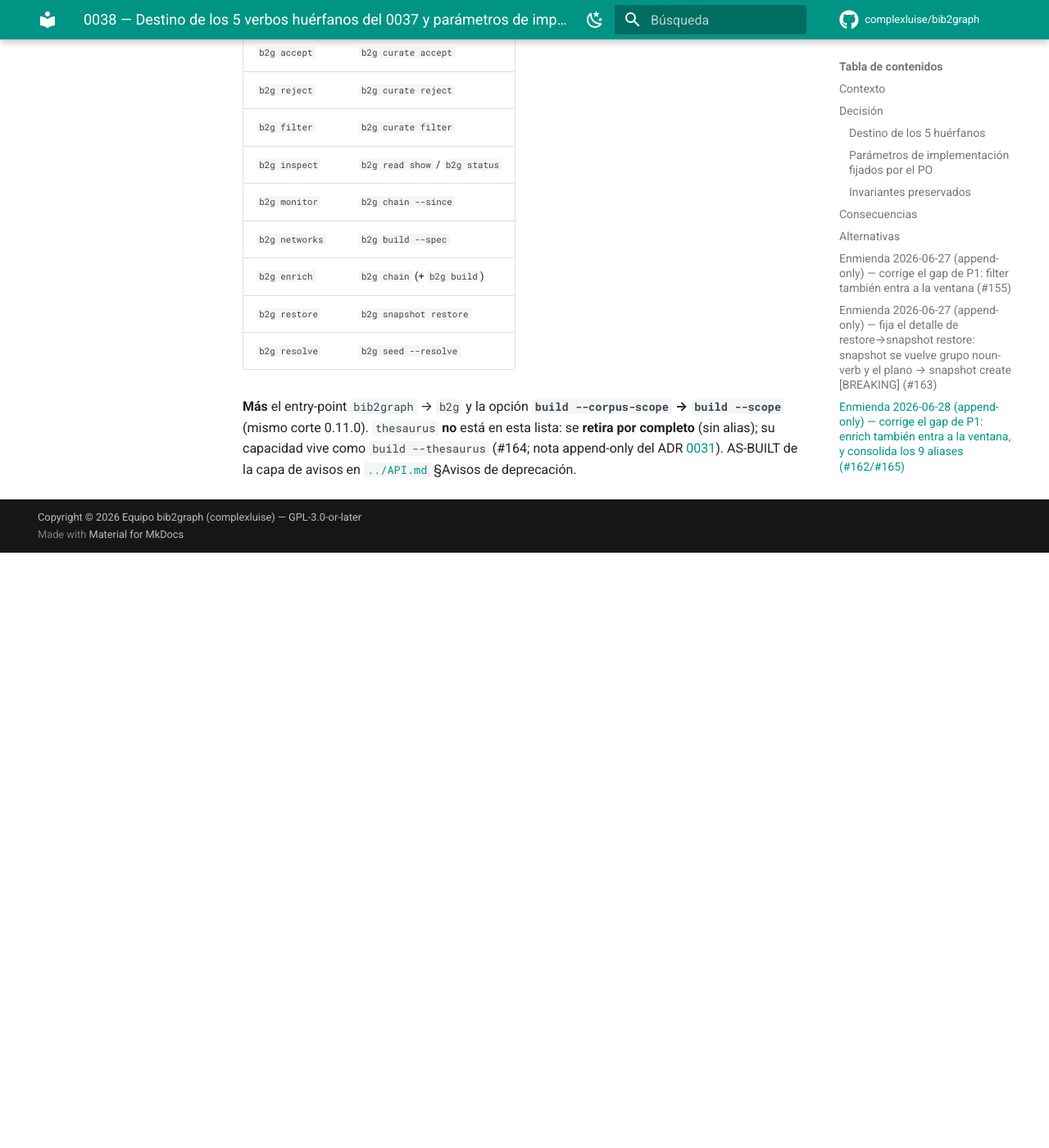
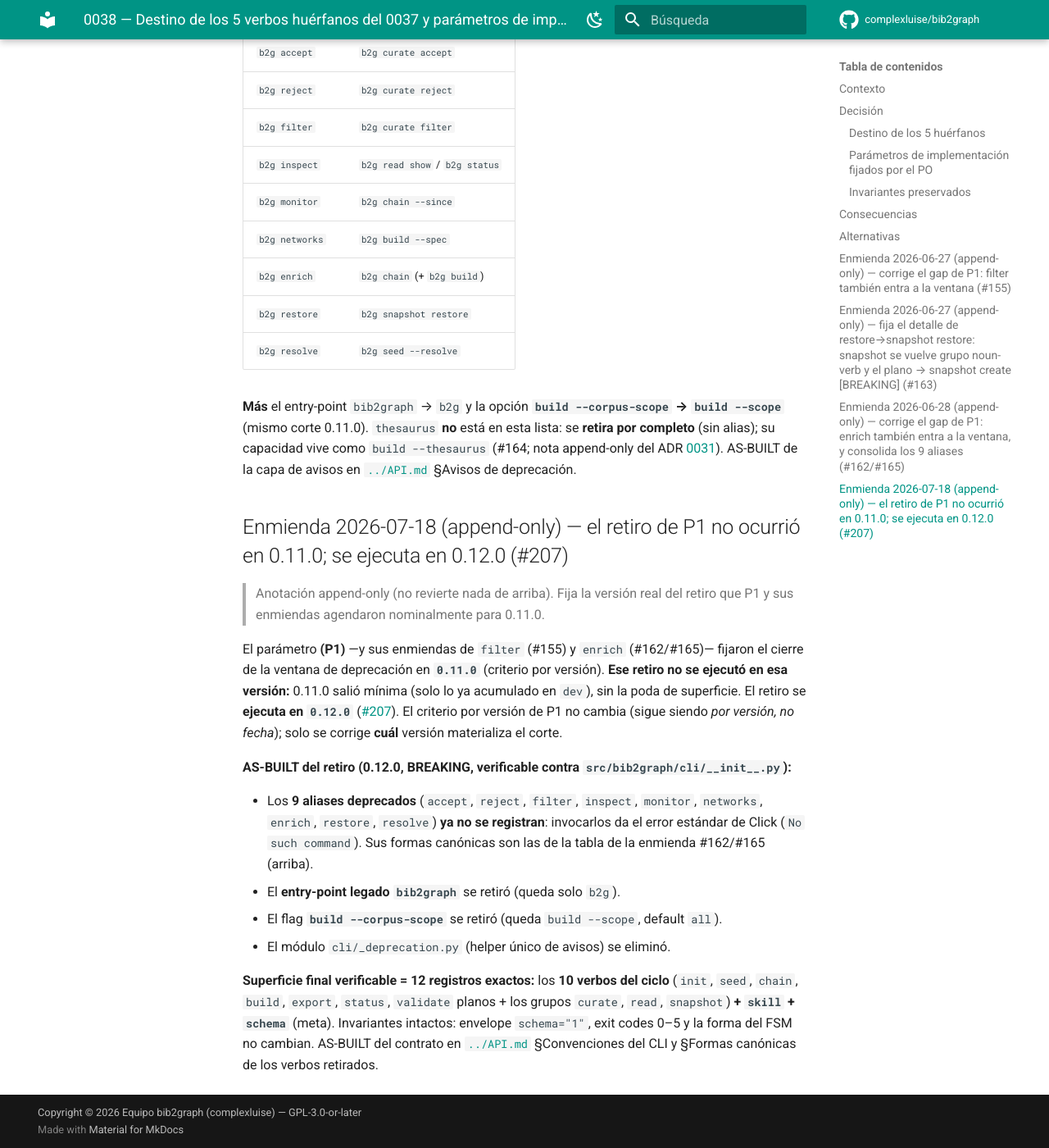
Before and after one commit to complexluise/bib2graph, an MkDocs documentation site: the page built from docs/decisiones/0038-destino-verbos-huerfanos-0037.md, in a window 1280 px wide and 1400 px high, scrolled down 7124 px. Shown: the whole window at 82% size. Built offline with MkDocs 1.6.1 and Material for MkDocs 9.7.7, drawn with Linux system fonts in a browser that asks for light colours; comment, search, counter and statistics services are not loaded; before the commit the page ends 7798 px from its top, so only the background shows below that.

Commit message:
docs(cli): sincroniza API.md, ADR 0038 y features con la poda (#207)
- API.md: superficie final "10 verbos + skill + schema" (12 registros);
  retira la tabla de aliases y §Avisos de deprecación; bloque "Retirado en
  0.12.0 (BREAKING)" + tabla de formas canónicas; entry-point único b2g;
  build --scope única forma.
- ADR 0038: enmienda append-only (el retiro P1 se ejecutó en 0.12.0, no
  0.11.0).
- features/*.feature: verbos retirados → formas canónicas.

mkdocs build --strict: 0 enlaces rotos.

Co-Authored-By: Claude Opus 4.8 (1M context) <noreply@anthropic.com>

````diff
--- a/docs/API.md
+++ b/docs/API.md
@@ -31,16 +31,17 @@
 
 ### Convenciones del CLI agente-native (ADR 0010 / 0021)
 
-El CLI `b2g` (paquete `bib2graph.cli`, entry point `b2g = "bib2graph.cli:main"`) cumple el contrato del
-ADR [0021](decisiones/0021-cli-agente-native-contrato.md). Cada subcomando lleva `--json` (envelope
-estable/versionado, también activable con **`B2G_JSON=1`**, ver §Envelope JSON) y exit codes (`0` éxito
-· `1` uso · `2` datos · `3` dependencia · `4` red · `5` store/snapshot corrupto o bloqueado). **Sin
-estado entre invocaciones:** el estado vive en el `library.duckdb` del **workspace** (opción global
+El CLI `b2g` (paquete `bib2graph.cli`, **único** entry point `b2g = "bib2graph.cli:main"`) cumple el
+contrato del ADR [0021](decisiones/0021-cli-agente-native-contrato.md). Cada subcomando lleva `--json`
+(envelope estable/versionado, también activable con **`B2G_JSON=1`**, ver §Envelope JSON) y exit codes
+(`0` éxito · `1` uso · `2` datos · `3` dependencia · `4` red · `5` store/snapshot corrupto o bloqueado).
+**Sin estado entre invocaciones:** el estado vive en el `library.duckdb` del **workspace** (opción global
 **opcional** `--workspace`; `--store` fue eliminada en #75).
 
-**Superficie — 10 verbos del ciclo + 3 grupos noun-verb + `skill` + `schema`** (ADR
+**Superficie — 10 verbos del ciclo + `skill` + `schema` = 12 registros exactos** (ADR
 [0037](decisiones/0037-superficie-cli-10-verbos-ciclo.md)/[0038](decisiones/0038-destino-verbos-huerfanos-0037.md)/[0039](decisiones/0039-skill-comando-meta-distribucion.md)/[0045](decisiones/0045-cerrar-tres-grietas-agent-native.md)).
-La superficie mapea 1:1 el ciclo (*más es menos*); el conteo es **verificable contra `b2g --help`**:
+La superficie mapea 1:1 el ciclo (*más es menos*); el conteo es **verificable contra `b2g --help`** (12
+comandos de nivel superior, ni uno más):
 
 - **10 verbos del ciclo:** `init`, `seed`, `chain`, `curate` (grupo), `build`, `read` (grupo),
   `export`, `snapshot` (grupo), `status`, `validate`. (El par EXPORT/SNAPSHOT cuenta como uno; ADR 0037.)
@@ -49,9 +50,14 @@ La superficie mapea 1:1 el ciclo (*más es menos*); el conteo es **verificable c
   del envelope usa la **ruta completa** (`"read list"`).
 - **2 comandos meta** fuera del set de 10 (no son pasos del ciclo; ni FSM ni workspace):
   **`skill add`** (ADR 0039) y **`schema`** (ADR 0045 #260, ver §`schema`).
-- **Aliases deprecados** (vivos con aviso a stderr, retiro **0.11.0**): `accept`, `reject`, `filter`,
-  `inspect`, `monitor`, `networks`, `enrich`, `restore`, `resolve` (ver §Avisos de deprecación).
-  **`thesaurus` NO es alias: se retiró por completo** (su capacidad es `build --thesaurus`, #164).
+
+**Retirado en `0.12.0` (BREAKING, #207, ADR 0038 P1 ejecutado):** los **9 verbos planos deprecados**
+—`accept`, `reject`, `filter`, `inspect`, `monitor`, `networks`, `enrich`, `restore`, `resolve`— ya
+**no se registran** (invocarlos da el error estándar de Click `No such command`). Su lógica vive en las
+formas canónicas del ciclo (ver tabla en §Formas canónicas de los verbos retirados). También se
+retiraron el **entry-point legado `bib2graph`** (queda solo `b2g`), el flag **`build --corpus-scope`**
+(queda `build --scope`, default `all`) y el módulo `cli/_deprecation.py`. **`thesaurus` nunca fue
+alias: se retiró por completo** (su capacidad es `build --thesaurus`, #164).
 
 **`status`** expone el ciclo: estado actual del FSM (`SEEDED/FORAGED/FILTERED/BUILT/MONITORED`, dominio
 en `bib2graph.cycle`), `transitions_available`, `curation_available` (`accept`/`reject` siempre
@@ -77,9 +83,9 @@ mutuamente excluyentes** (exactamente uno; ninguno o más de uno → exit 1):
   `is_seed=True`/`candidate`, transiciona a `SEEDED` (o reseed → ronda++). `data = {papers_added,
   total_papers, round, reseeded}` (sin `executed_query`/`translation_report`). Falta `bibtexparser`
   (`[bibtex]`) → `DependencyError` exit 3; archivo inexistente / `.bib` mal formado → `DataError` exit 2.
-  - **`--resolve`** (solo con `--from-bib`): tras cargar, encadena la resolución DOI→`source_id` (=
-    correr `b2g resolve`) reusando el store abierto; suma `data["resolve"]`. **`--email`** se permite
-    con `--from-bib` solo junto a `--resolve` (se propaga al polite pool).
+  - **`--resolve`** (solo con `--from-bib`): tras cargar, encadena la resolución DOI→`source_id`
+    (`service/resolve.py::resolve_dois`) reusando el store abierto; suma `data["resolve"]`.
+    **`--email`** se permite con `--from-bib` solo junto a `--resolve` (se propaga al polite pool).
 
 Flags OpenAlex (**solo con `--equation`/`--spec`**): **`--max-results INT`** (default del source 200;
 muestras chicas); **`--exclude TEXT`** (repetible) = negaciones quirúrgicas inyectadas **dentro** de la
@@ -116,13 +122,15 @@ loop_state, round, enrichment}`.
   (**ISO `YYYY-MM-DD`** o atajo `90d`/`6m`/`1y`, parseado en `cli/_options.py::parse_since`). **Fuerza
   forward** y transiciona a **`MONITORED`**. `backward + --since` → exit 1; `both + --since` → la ventana
   aplica solo al tramo forward. Sin corpus/estado previo → `DataError` exit 2 (sugiere `b2g seed`). **No
-  existe estado `CHAINED`.** El alias `monitor` delega aquí.
+  existe estado `CHAINED`.** (El forrajeo incremental que antes hacía `b2g monitor` vive acá; ese verbo
+  suelto se retiró en 0.12.0.)
 
 **Enricher absorbido en `chain`/`build` (#162):** el `OpenAlexEnricher` (§3) no es verbo propio. La
 pasada **refs→DOI** corre automática en `chain`; la pasada **co-citación** (`cited_by`) corre automática
 en `build` cuando hay semillas aceptadas (no-op de red sin ellas). Por eso **`build` ya NO es
-estrictamente "sin red"** (ADR 0025 enmendado). Ambos suman `data["enrichment"]`. El alias `b2g enrich`
-corre ambas pasadas y **NO transiciona**.
+estrictamente "sin red"** (ADR 0025 enmendado). Ambos suman `data["enrichment"]`. (El ex verbo suelto
+`b2g enrich`, que corría ambas pasadas sin transicionar, se retiró en 0.12.0: usá `b2g chain` para la
+pasada refs→DOI y `b2g build` para la de co-citación.)
 
 > **`build` ya no es el único ni el primer poblador de `cited_by_id`** (ADR 0048, #270): desde que
 > `chain forward`/`both` puebla `cited_by_id` de las semillas alcanzadas, el insumo de la co-citación
@@ -151,12 +159,11 @@ VERBO:** solo **`curate filter`→`FILTERED`**; el resto transversal. **BREAKING
   total_rows}`. **`note` se ignora en apply** (advisory). Lee el CSV con `utf-8-sig`: **tolera el
   BOM UTF-8** que Excel-Windows agrega al guardar como UTF-8 (#238, política Excel-friendly de #214).
 - **`curate accept --ids ... [--by NOMBRE]`** / **`curate reject --ids ... [--by NOMBRE]`** — por ID
-  (uno-a-uno o lote). Comparten `accept_papers`/`reject_papers` con los verbos sueltos `accept`/`reject`
-  (alias deprecados).
+  (uno-a-uno o lote). Usan `accept_papers`/`reject_papers` de `service/curate.py` (fuente única).
 - **`curate filter`** (`--year-gte`/`--year-lte`, `--language`, `--type`, `--min-citations`): aplica
   inclusión/exclusión PRISMA **marcando `rejected`** (no borra) con conteo por paso. **Transiciona a
   `FILTERED`.** Comparte `filter_corpus(store_path, *, year_gte, year_lte, language, type_in,
-  min_citations, decided_at)` con el verbo suelto `filter`. **La inclusión manual gana** (ADR
+  min_citations, decided_at)` de `service/curate.py` (fuente única). **La inclusión manual gana** (ADR
   [0044](decisiones/0044-precedencia-inclusion-manual-en-curate.md)): el filtro **omite los papers
   `accepted`** (nunca los rechaza, aunque no cumplan el criterio), igual que ya omite a los `rejected`;
   solo marca `rejected` a los **no-aceptados** (`candidate` y demás) que no pasan.
@@ -168,15 +175,14 @@ opcional (default `<workspace>/exports/`).
 
 `build` tiene **dos modos**: **quick** (sin `--spec`) y **declarativo** (**`build --spec <redes.yaml>`**:
 `load_specs` con clave raíz `networks:` → `Networks.build` por red; helper único `_build_from_spec_file`).
-**Ambos transicionan a `BUILT` y sellan `networks/.corpus_hash`** (decisión D1; a diferencia del alias
-`networks`, que es transversal). Flags:
+**Ambos transicionan a `BUILT` y sellan `networks/.corpus_hash`** (decisión D1). Flags:
 
 - **`--scope [all|accepted|seeds]`** (default `all`): filtra el corpus por curación **antes** de
   proyectar (`Corpus.scoped`, §1.2). `accepted` = `is_seed` + aceptados; `seeds` = solo semillas. El
   `.corpus_hash` se sella con el corpus **filtrado**; `clusters.csv`/`decorate` reflejan ese subset.
   Scope con **0 papers** → **exit 0** + `warning` (no error). **No confundir con `NetworkSpec.scope`**
-  (§10, por-red sobre `is_seed`). **`--corpus-scope [all|accepted|seeds_only]`** = alias deprecado
-  (oculto en `--help`, vocab interno; precede a `--scope` si se pasan ambos).
+  (§10, por-red sobre `is_seed`). Es la **única** forma: el flag `--corpus-scope` (y su vocab interno
+  `seeds_only`) se retiró en 0.12.0 (#207, BREAKING).
 - **`--min-weight N`** (solo quick): descarta aristas con peso < N. Con `--spec` se usa el `min_weight`
   por-red del YAML; pasarlo junto a `--spec` emite warning y se ignora.
 - **`--thesaurus <archivo>`** (#164): aplica un thesaurus multilingüe (JSON ADR 0011) sobre
@@ -207,7 +213,8 @@ transición la define el verbo.
   OpenAlex). **Preserva la curación** (`decision`/`curation_status`/`is_seed`, D3). **Transiciona a
   `FILTERED`** (reusa la transición permisiva `filter`; válida desde cualquier estado, incluido store
   vacío). Parquet inexistente o schema no canónico → `DataError` exit 2. `data = {papers_loaded,
-  total_papers, state, round}`. El verbo suelto `restore` es alias deprecado (`command="restore"`).
+  total_papers, state, round}`. (El verbo suelto `b2g restore` se retiró en 0.12.0; su capacidad es
+  `b2g snapshot restore`.)
 
 **`read {list,stats,show,top}`** (grupo noun-verb, #156/#157): lectura pura del corpus (no transiciona).
 Lógica en `service/reads.py` (§0.1).
@@ -258,16 +265,36 @@ b2g schema --json      # envelope con el contrato legible por máquina
 b2g schema             # resumen humano: versión, exit codes y superficie (stderr)
 ```
 
-**`resolve`** (alias deprecado): resuelve los DOIs del corpus a `source_id` de OpenAlex (cierra el GAP del
-flujo BibTeX: sin `source_id`, `chain` da 0). Filtra `doi != NULL AND source_id IS NULL`, consulta
-OpenAlex (`OpenAlexSource.fetch_dois_to_openalex_ids` vía `service/resolve.py::resolve_dois`) y puebla
-`source_id`; **idempotente**, persiste con `persist_replace`. **`--email`** (polite pool). `data =
-{resolved, total_with_doi, already_resolved, total_papers}`. **NO transiciona.** Red caída → `NetworkError`
-exit 4; store bloqueado → `StoreError` exit 5. Encadenable en `seed --from-bib --resolve`.
-
-**`networks --spec` / `inspect`** (alias deprecados): `networks --spec <redes.yaml>` construye redes desde
-el YAML pero **NO transiciona ni sella `.corpus_hash`** (ad-hoc transversal) — usá `build --spec`
-(paso BUILD pleno). `inspect` lo absorben `read show` (papers) y `status` (manifest/FSM).
+**Resolución DOI→`source_id`** (`seed --from-bib --resolve`, ADR 0035): resuelve los DOIs del corpus a
+`source_id` de OpenAlex (cierra el GAP del flujo BibTeX: sin `source_id`, `chain` da 0). Filtra
+`doi != NULL AND source_id IS NULL`, consulta OpenAlex
+(`OpenAlexSource.fetch_dois_to_openalex_ids` vía `service/resolve.py::resolve_dois`) y puebla
+`source_id`; **idempotente**, persiste con `persist_replace`. **`--email`** (polite pool). Suma
+`data["resolve"] = {resolved, total_with_doi, already_resolved, total_papers}`. **NO transiciona.** Red
+caída → `NetworkError` exit 4; store bloqueado → `StoreError` exit 5. (El ex verbo suelto `b2g resolve`
+se retiró en 0.12.0: su ruta única es `seed --from-bib --resolve`.)
+
+### Formas canónicas de los verbos retirados
+
+Los **9 verbos planos** que existieron como alias deprecados durante 0.10.x **se retiraron en 0.12.0**
+(#207, ADR 0038 P1, BREAKING). Invocarlos hoy da el error estándar de Click (`No such command`). Su
+lógica no se perdió: vive en la superficie del ciclo (fuente única en `service/`).
+
+| Verbo retirado (0.12.0) | Forma canónica |
+|---|---|
+| `b2g accept` | `b2g curate accept` |
+| `b2g reject` | `b2g curate reject` |
+| `b2g filter` | `b2g curate filter` |
+| `b2g inspect` | `b2g read show` (papers) / `b2g status` (manifest/FSM) |
+| `b2g monitor` | `b2g chain --since` |
+| `b2g networks --spec` | `b2g build --spec` (paso BUILD pleno: transiciona y sella `.corpus_hash`) |
+| `b2g enrich` | `b2g chain` (refs→DOI) + `b2g build` (co-citación) |
+| `b2g restore` | `b2g snapshot restore` |
+| `b2g resolve` | `b2g seed --from-bib --resolve` |
+
+**Además** se retiraron el **entry-point legado `bib2graph`** (queda solo `b2g`) y el flag
+**`build --corpus-scope`** (queda `build --scope`). `thesaurus` nunca fue alias: se retiró por completo
+en su momento; su capacidad es `build --thesaurus` (#164).
 
 **`--workspace` global (OPCIONAL).** Va en el grupo `b2g`, **antes** del subcomando. **`--store` fue
 ELIMINADA** (#75, BREAKING): pasarla da el error estándar de Click (`No such option`). El modo degenerado
@@ -278,9 +305,8 @@ buscando `workspace.json`. Sin ninguno → error accionable que sugiere `b2g ini
 **Transiciones automáticas del ciclo** (ADR 0021 §F): `seed`→`SEEDED` (con estado previo = `reseed`,
 ronda++), `chain`→`FORAGED`, `chain --since`→`MONITORED`, `curate filter`→`FILTERED`, `build`→`BUILT`,
 `snapshot restore`→`FILTERED`. El resto (`read`, `export`, `snapshot create`, `status`, `validate`,
-`curate {dump,apply,accept,reject}`, los alias `enrich`/`networks`/`resolve`) **no transiciona**. El
-estado destino lo dicta `bib2graph.cycle.apply_transition` (fuente única; los comandos no hardcodean el
-destino).
+`curate {dump,apply,accept,reject}`, `skill`, `schema`) **no transiciona**. El estado destino lo dicta
+`bib2graph.cycle.apply_transition` (fuente única; los comandos no hardcodean el destino).
 
 **Envelope JSON común y versionado** (ADR 0021 §C): en modo `--json`, cada subcomando emite **un objeto
 JSON** con `schema="1"`:
@@ -367,45 +393,16 @@ Aparece **siempre** en `build` (incl. early-return de corpus vacío), `snapshot
 **ausente** en `read list`/`read stats`/`read show`. Lo calcula la función pura
 `service.maturity.compute_maturity(corpus, *, scope, empty_network_kinds)` (§0).
 
-### Avisos de deprecación (ADR [0038](decisiones/0038-destino-verbos-huerfanos-0037.md) P1)
-
-La consolidación 0.10.0 retira solapamientos **sin romper de una**: los nombres viejos siguen
-funcionando durante 0.10.x con un **aviso de deprecación**, y **se eliminan en 0.11.0** (criterio por
-versión, no fecha). El helper único es `cli/_deprecation.py::emit_deprecation`.
-
-**Formato canónico** (exacto):
-
-```text
-AVISO: '<viejo>' está deprecado y se eliminará en 0.11.0; usá '<nuevo>'.
-```
-
-- **Canal: stderr SIEMPRE** (modo humano y modo `--json`), nunca stdout — preserva el stdout puro de
-  una línea-envelope (#151). En `--json`, el mismo mensaje se propaga además al **`warnings[]`
-  top-level** del envelope (no a `data`), enhebrado vía `build_envelope(..., warnings=[msg])`.
-- **No cambia el contrato:** el alias delega en la misma lógica de servicio (fuente única) y conserva
-  su `command`/envelope; `schema="1"`, exit codes y FSM intactos.
-
-**Los 9 verbos deprecados** (alias vivo con aviso → forma canónica):
-
-| Alias deprecado | Forma canónica |
-|---|---|
-| `b2g accept` | `b2g curate accept` |
-| `b2g reject` | `b2g curate reject` |
-| `b2g filter` | `b2g curate filter` |
-| `b2g inspect` | `b2g read show` (papers) / `b2g status` (manifest/FSM) |
-| `b2g monitor` | `b2g chain --since` |
-| `b2g networks` | `b2g build --spec` |
-| `b2g enrich` | `b2g chain` (refs→DOI) + `b2g build` (co-citación) |
-| `b2g restore` | `b2g snapshot restore` |
-| `b2g resolve` | `b2g seed --resolve` |
-
-**Además** (mismo corte 0.11.0):
-
-- **Entry-point `bib2graph` → `b2g`** (`main_bib2graph_alias` emite el aviso y delega en `main`).
-- **Opción `build --corpus-scope` → `build --scope`** (deprecación de **flag**, oculta en `--help`;
-  el vocab viejo `seeds_only` sigue aceptado y tiene precedencia si se pasan ambos).
-
-**`thesaurus` NO está en esta lista:** se **retiró por completo** (sin alias). Su capacidad vive como
+### Verbos deprecados retirados (histórico, ADR [0038](decisiones/0038-destino-verbos-huerfanos-0037.md) P1)
+
+Durante 0.10.x, la consolidación del 0037 dejó vivos —con aviso de deprecación a stderr— los 9 verbos
+planos que solapaban con la superficie del ciclo. **Ese periodo terminó: en 0.12.0 (#207, BREAKING) los
+9 aliases, el entry-point legado `bib2graph`, el flag `build --corpus-scope` y el módulo
+`cli/_deprecation.py` se retiraron por completo.** Ya no hay aliases vivos ni avisos de deprecación:
+invocar un verbo retirado da el error estándar de Click (`No such command`).
+
+El mapeo de cada verbo retirado a su forma canónica vive en **§Formas canónicas de los verbos
+retirados** (arriba). `thesaurus` nunca fue alias: se retiró por completo; su capacidad es
 `b2g build --thesaurus <archivo>` (#164, ver §`build`).
 
 ---
@@ -1015,8 +1012,8 @@ queda opt-in para **resolver `references` a DOI** y el **segundo nivel de fetch*
 ≡ citantes compartidos) que habilita la **co-citación end-to-end**. Vive en el **núcleo sobre OpenAlex**
 (ADR [0025](decisiones/0025-enricher-cocitacion-openalex.md)), **no** en `[s2]` (reservado para un
 futuro `SemanticScholarEnricher`). **No se invoca por verbo propio** (#162): la pasada refs→DOI corre
-automática en `chain` y la de co-citación en `build` (helper único `cli/_enrich.py::enrich_corpus`); el
-verbo `b2g enrich` sobrevive como alias deprecado.
+automática en `chain` y la de co-citación en `build` (helper único `cli/_enrich.py::enrich_corpus`). El
+ex verbo suelto `b2g enrich` se retiró en 0.12.0.
 
 ```python
 @runtime_checkable
@@ -1142,7 +1139,7 @@ columna `round`); las transiciones son **permisivas** (ADR 0016: no se bloquea n
 es de **primera clase** (loop-back a `SEEDED` + ronda++, acumula sobre lo curado); `seed.py` lo cablea
 cuando hay estado previo. **Fuente única de verdad:** `chain`/`filter`/`build` derivan su destino de
 `apply_transition`, no de un literal. **`MONITORED`** es **alcanzable** vía **`b2g chain --since`**
-(#158, forrajeo incremental; el alias deprecado `b2g monitor` delega), que dispara
+(#158, forrajeo incremental; el ex verbo `b2g monitor` se retiró en 0.12.0), que dispara
 `apply_transition(state, "monitor", round)` (paso 8 del ciclo).
 El comando `b2g status` consume `loop_state()`/`loop_round()`/`available_transitions()` y expone
 `curation_available`/`round` (ver §convenciones CLI).
--- a/docs/decisiones/0038-destino-verbos-huerfanos-0037.md
+++ b/docs/decisiones/0038-destino-verbos-huerfanos-0037.md
@@ -267,3 +267,30 @@ los registra `cli/_deprecation.py` (#165):
 su capacidad vive como `build --thesaurus` (#164; nota append-only del ADR
 [0031](0031-preprocesamiento-automatico-en-ingesta.md)). AS-BUILT de la capa de avisos en
 [`../API.md`](../API.md) §Avisos de deprecación.
+
+## Enmienda 2026-07-18 (append-only) — el retiro de P1 no ocurrió en 0.11.0; se ejecuta en 0.12.0 (#207)
+
+> Anotación append-only (no revierte nada de arriba). Fija la versión real del retiro que P1 y sus
+> enmiendas agendaron nominalmente para 0.11.0.
+
+El parámetro **(P1)** —y sus enmiendas de `filter` (#155) y `enrich` (#162/#165)— fijaron el cierre de
+la ventana de deprecación en **`0.11.0`** (criterio por versión). **Ese retiro no se ejecutó en esa
+versión:** 0.11.0 salió mínima (solo lo ya acumulado en `dev`), sin la poda de superficie. El retiro
+se **ejecuta en `0.12.0`** ([#207](https://github.com/complexluise/bib2graph/issues/207)). El criterio
+por versión de P1 no cambia (sigue siendo *por versión, no fecha*); solo se corrige **cuál** versión
+materializa el corte.
+
+**AS-BUILT del retiro (0.12.0, BREAKING, verificable contra `src/bib2graph/cli/__init__.py`):**
+
+- Los **9 aliases deprecados** (`accept`, `reject`, `filter`, `inspect`, `monitor`, `networks`,
+  `enrich`, `restore`, `resolve`) **ya no se registran**: invocarlos da el error estándar de Click
+  (`No such command`). Sus formas canónicas son las de la tabla de la enmienda #162/#165 (arriba).
+- El **entry-point legado `bib2graph`** se retiró (queda solo `b2g`).
+- El flag **`build --corpus-scope`** se retiró (queda `build --scope`, default `all`).
+- El módulo `cli/_deprecation.py` (helper único de avisos) se eliminó.
+
+**Superficie final verificable = 12 registros exactos:** los **10 verbos del ciclo** (`init`, `seed`,
+`chain`, `build`, `export`, `status`, `validate` planos + los grupos `curate`, `read`, `snapshot`) **+
+`skill` + `schema`** (meta). Invariantes intactos: envelope `schema="1"`, exit codes 0–5 y la forma del
+FSM no cambian. AS-BUILT del contrato en [`../API.md`](../API.md) §Convenciones del CLI y §Formas
+canónicas de los verbos retirados.
````
Also changed, not shown: other parts of docs/API.md (+2 -2 lines), docs/ROADMAP/05-gui.md (+1 -1 lines), docs/features/README.md (+10 -10 lines), 4 other files.
